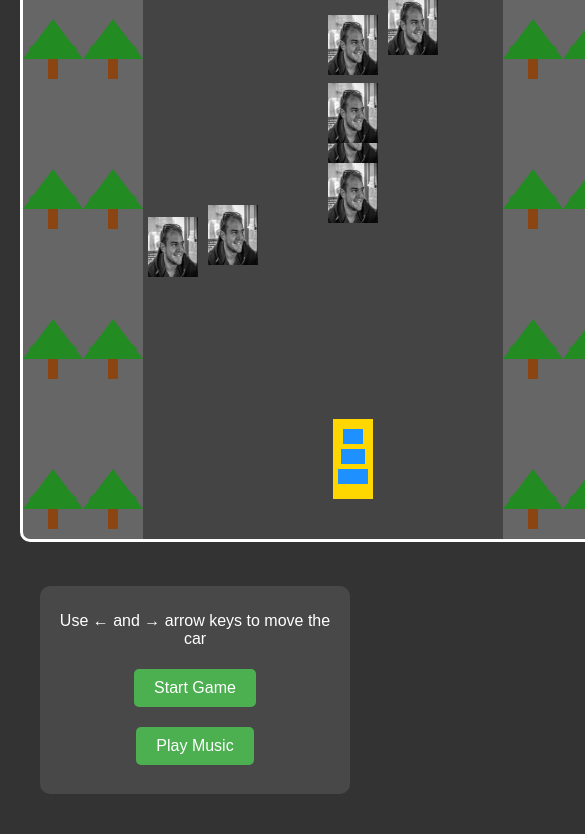
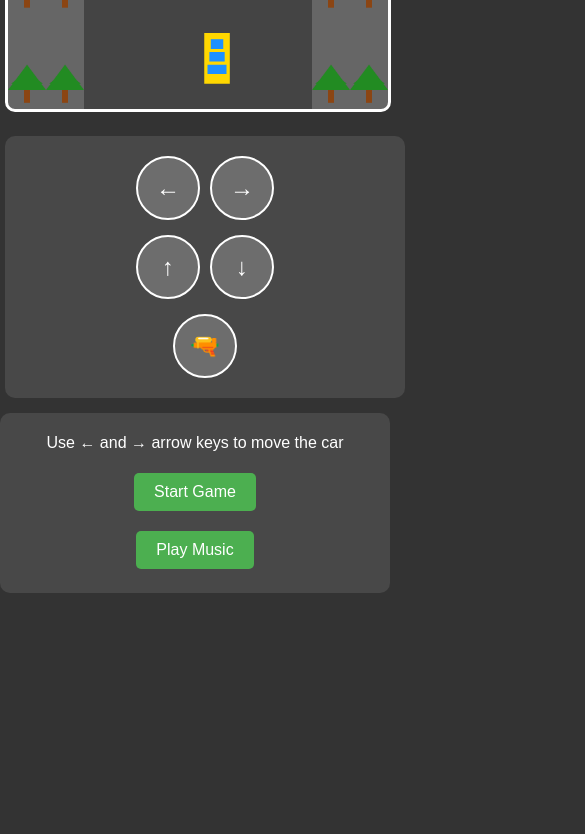
Before and after one commit to jasonmc86/james-vibe-coded-games, a plain HTML site: page racing-game.html in a window 390 px wide. Shown: the part 533-1367 px from the top of the page, 585 px wide, since content can reach past the window. After the commit the page ends 1136 px from the top, so only its background shows below. Drawn offline with Linux system fonts and the light colour scheme.

Commit message:
update for responsiveness

```diff
--- a/racing-game.html
+++ b/racing-game.html
@@ -2,12 +2,12 @@
 <html lang="en">
 <head>
     <meta charset="UTF-8">
-    <meta name="viewport" content="width=device-width, initial-scale=1.0">
+    <meta name="viewport" content="width=device-width, initial-scale=1.0, maximum-scale=1.0, user-scalable=no">
     <title>James and Jason's Car Game</title>
     <style>
         body {
             margin: 0;
-            padding: 20px;
+            padding: 10px;
             background-color: #333;
             font-family: Arial, sans-serif;
             text-align: center;
@@ -15,43 +15,51 @@
             flex-direction: column;
             align-items: center;
             min-height: 100vh;
+            touch-action: manipulation;
         }
 
         h1 {
             color: #fff;
             background-color: #4CAF50;
-            padding: 15px 30px;
+            padding: 10px 20px;
             border-radius: 10px;
-            margin: 0 0 20px 0;
+            margin: 0 0 10px 0;
             box-shadow: 0 4px 8px rgba(0, 0, 0, 0.2);
-            font-size: 32px;
+            font-size: clamp(20px, 5vw, 32px);
             text-transform: uppercase;
             letter-spacing: 2px;
         }
 
         #game-container {
             position: relative;
-            margin: 20px auto;
+            margin: 10px auto;
+            width: 100%;
+            max-width: 600px;
         }
 
         canvas {
             background-color: #666;
             border: 3px solid #fff;
             border-radius: 10px;
+            width: 100%;
+            height: auto;
+            max-height: 80vh;
         }
 
         #score {
-            font-size: 24px;
+            font-size: clamp(18px, 4vw, 24px);
             color: #fff;
-            margin: 20px;
+            margin: 10px;
         }
 
         #controls {
-            margin: 20px;
+            margin: 10px;
             padding: 10px;
             background-color: rgba(255, 255, 255, 0.1);
             border-radius: 10px;
             color: #fff;
+            width: 100%;
+            max-width: 600px;
         }
 
         button {
@@ -63,6 +71,7 @@
             color: white;
             border: none;
             border-radius: 5px;
+            touch-action: manipulation;
         }
 
         button:hover {
@@ -80,6 +89,60 @@
             padding: 20px;
             border-radius: 10px;
             text-align: center;
+            width: 80%;
+            max-width: 300px;
+        }
+
+        #mobile-controls {
+            display: none;
+            width: 100%;
+            max-width: 600px;
+            margin: 10px auto;
+            padding: 10px;
+            background-color: rgba(255, 255, 255, 0.1);
+            border-radius: 10px;
+        }
+
+        .control-row {
+            display: flex;
+            justify-content: center;
+            margin: 5px 0;
+        }
+
+        .control-button {
+            width: 60px;
+            height: 60px;
+            margin: 5px;
+            background-color: rgba(255, 255, 255, 0.2);
+            border: 2px solid #fff;
+            border-radius: 50%;
+            display: flex;
+            align-items: center;
+            justify-content: center;
+            font-size: 24px;
+            color: white;
+            touch-action: manipulation;
+            user-select: none;
+            -webkit-user-select: none;
+        }
+
+        .control-button:active {
+            background-color: rgba(255, 255, 255, 0.4);
+        }
+
+        @media (max-width: 768px) {
+            #mobile-controls {
+                display: block;
+            }
+
+            body {
+                padding: 5px;
+            }
+
+            #controls {
+                margin: 5px;
+                padding: 5px;
+            }
         }
     </style>
 </head>
@@ -92,6 +155,19 @@
             <h2>Game Over!</h2>
             <p>Your score: <span id="final-score">0</span></p>
             <button onclick="startGame()">Play Again</button>
+        </div>
+    </div>
+    <div id="mobile-controls">
+        <div class="control-row">
+            <div class="control-button" id="left-btn">←</div>
+            <div class="control-button" id="right-btn">→</div>
+        </div>
+        <div class="control-row">
+            <div class="control-button" id="up-btn">↑</div>
+            <div class="control-button" id="down-btn">↓</div>
+        </div>
+        <div class="control-row">
+            <div class="control-button" id="shoot-btn">🔫</div>
         </div>
     </div>
     <div id="controls">
@@ -637,6 +713,108 @@
 
         // Start the game
         startGame();
+
+        // Add mobile touch controls
+        function setupMobileControls() {
+            const leftBtn = document.getElementById('left-btn');
+            const rightBtn = document.getElementById('right-btn');
+            const upBtn = document.getElementById('up-btn');
+            const downBtn = document.getElementById('down-btn');
+            const shootBtn = document.getElementById('shoot-btn');
+
+            // Touch start events
+            leftBtn.addEventListener('touchstart', (e) => {
+                e.preventDefault();
+                keys.left = true;
+                const currentLane = Math.floor(car.x / laneWidth);
+                if (currentLane > 2) {
+                    const newX = Math.max(laneWidth * 2, car.x - laneWidth);
+                    car.targetX = newX;
+                }
+            });
+
+            rightBtn.addEventListener('touchstart', (e) => {
+                e.preventDefault();
+                keys.right = true;
+                const currentLane = Math.floor(car.x / laneWidth);
+                if (currentLane < 7) {
+                    const newX = Math.min(laneWidth * 7, car.x + laneWidth);
+                    car.targetX = newX;
+                }
+            });
+
+            upBtn.addEventListener('touchstart', (e) => {
+                e.preventDefault();
+                keys.up = true;
+            });
+
+            downBtn.addEventListener('touchstart', (e) => {
+                e.preventDefault();
+                keys.down = true;
+            });
+
+            shootBtn.addEventListener('touchstart', (e) => {
+                e.preventDefault();
+                const currentTime = Date.now();
+                if (currentTime - lastShotTime > shotCooldown) {
+                    lastShotTime = currentTime;
+                    const bulletX = car.x + (car.width - bulletWidth) / 2;
+                    bullets.push({
+                        x: bulletX,
+                        y: car.y,
+                        width: bulletWidth,
+                        height: bulletHeight
+                    });
+                }
+            });
+
+            // Touch end events
+            leftBtn.addEventListener('touchend', (e) => {
+                e.preventDefault();
+                keys.left = false;
+            });
+
+            rightBtn.addEventListener('touchend', (e) => {
+                e.preventDefault();
+                keys.right = false;
+            });
+
+            upBtn.addEventListener('touchend', (e) => {
+                e.preventDefault();
+                keys.up = false;
+            });
+
+            downBtn.addEventListener('touchend', (e) => {
+                e.preventDefault();
+                keys.down = false;
+            });
+        }
+
+        // Handle window resize
+        function handleResize() {
+            const canvas = document.getElementById('gameCanvas');
+            const container = document.getElementById('game-container');
+            const containerWidth = container.clientWidth;
+
+            // Maintain aspect ratio
+            const aspectRatio = canvas.height / canvas.width;
+            canvas.style.width = containerWidth + 'px';
+            canvas.style.height = (containerWidth * aspectRatio) + 'px';
+        }
+
+        // Initialize mobile controls and handle resize
+        window.addEventListener('load', function() {
+            setupMobileControls();
+            handleResize();
+            window.addEventListener('resize', handleResize);
+        });
+
+        // Prevent default touch behaviors
+        document.addEventListener('touchmove', function(e) {
+            if (e.target.classList.contains('control-button')) {
+                e.preventDefault();
+            }
+        }, { passive: false });
     </script>
 </body>
 </html>
```
